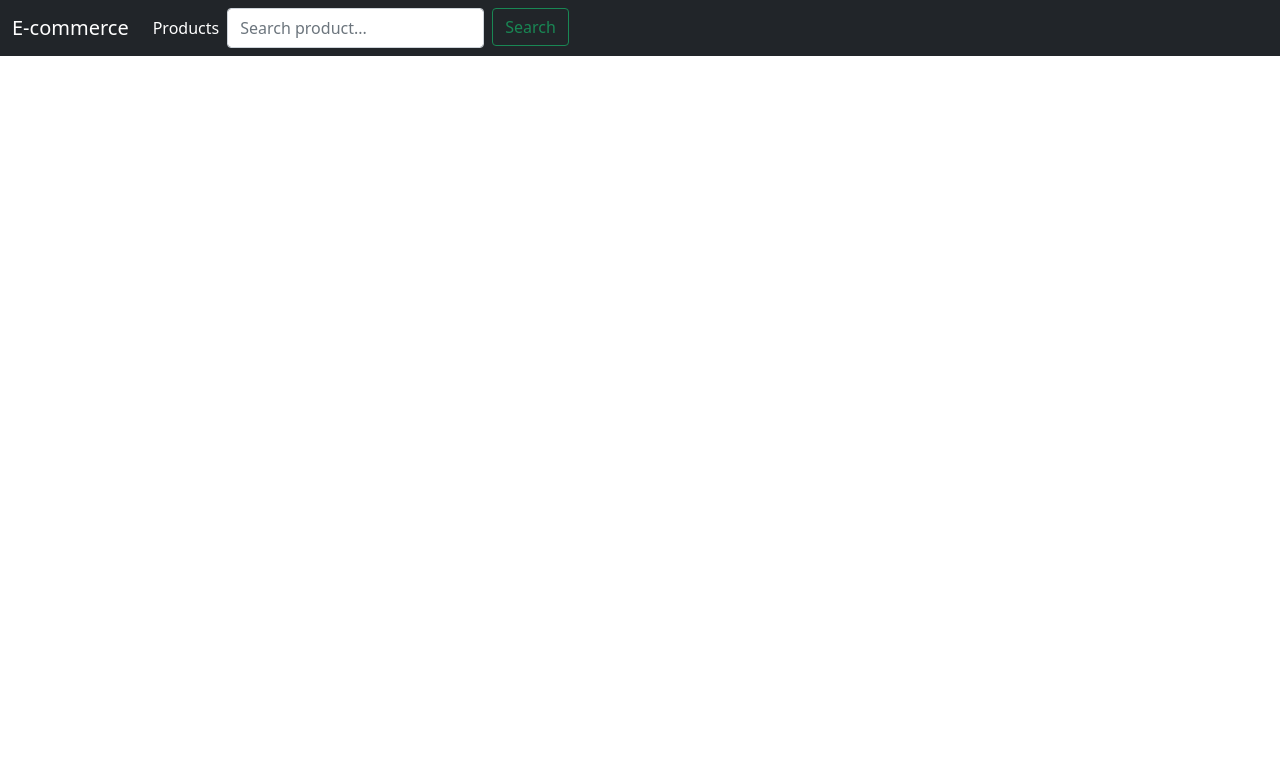
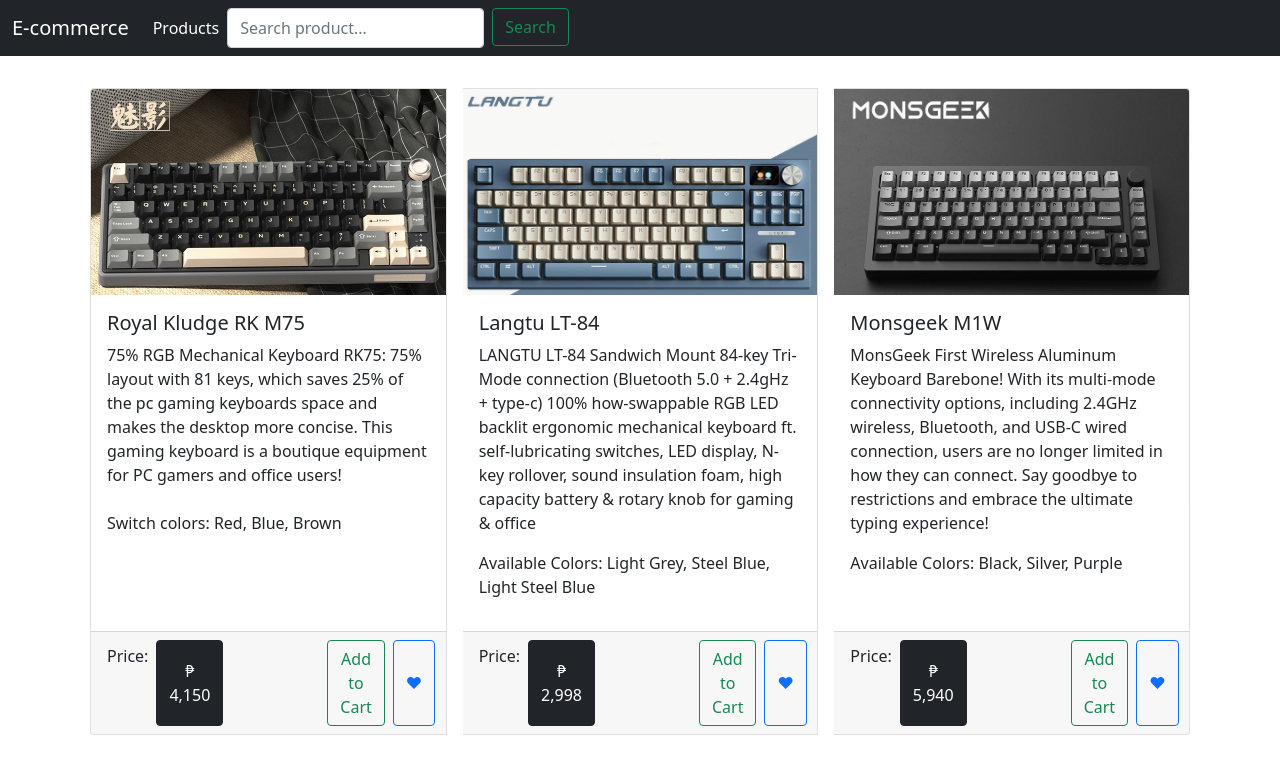
Before and after one commit to Ram-Rodriguez/3_2_bootstrap, a plain HTML site: page index.html in a window 1280 px wide. Drawn offline with nearby package versions, Linux system fonts and the light colour scheme.

Commit message:
Added a products page with cards

```diff
--- a/index.html
+++ b/index.html
@@ -31,5 +31,86 @@
           </div>
         </div>
     </nav>
+    <br>
+
+    <div class="container">
+      <div class="card-group">
+
+          <div class="card m-2" style="width: 18rem;">
+            <img src="productsImages/rk75.jpg" class="card-img-top" alt="...">
+            <div class="card-body">
+              <h5 class="card-title">Royal Kludge RK M75</h5>
+              <p class="card-text">75% RGB Mechanical Keyboard RK75: 75% layout with 81 keys, which saves 25% of the pc gaming keyboards
+                space and makes the desktop more concise. This gaming keyboard is a boutique equipment for PC gamers and office users!
+                <br><br>
+                Switch colors: Red, Blue, Brown
+              </p>
+            </div>
+            <div class="card-footer d-flex">
+              <div class="mt-1">
+                Price:
+              </div>
+              <button type="button" class="btn btn-dark" style="margin-left: 1vh;">₱ 4,150</button>
+              <div class="d-flex justify-content-end" style="margin-left: 13vh;">
+                <button class="btn btn-outline-success" type="submit">Add to Cart</button>
+                <button class="btn btn-outline-primary" type="submit" style="margin-left: 1vh;">♥</button>
+              </div>
+            </div>
+          </div>
+
+
+
+          <div class="card m-2" style="width: 18rem;">
+            <img src="productsImages/langtu84.jpg" class="card-img-top" alt="...">
+            <div class="card-body">
+              <h5 class="card-title">Langtu LT-84</h5>
+              <p class="card-text">LANGTU LT-84 Sandwich Mount 84-key Tri-Mode connection (Bluetooth 5.0 + 2.4gHz + type-c) 100% how-swappable
+                RGB LED backlit ergonomic mechanical keyboard ft. self-lubricating switches, LED display, N-key rollover, sound insulation foam,
+                high capacity battery & rotary knob for gaming & office
+              </p>
+
+              <p>Available Colors: Light Grey, Steel Blue, Light Steel Blue</p>
+            </div>
+            <div class="card-footer d-flex">
+              <div class="mt-1">
+                Price:
+              </div>
+              <button type="button" class="btn btn-dark" style="margin-left: 1vh;">₱ 2,998</button>
+              <div class="d-flex justify-content-end" style="margin-left: 13vh;">
+                <button class="btn btn-outline-success" type="submit">Add to Cart</button>
+                <button class="btn btn-outline-primary" type="submit" style="margin-left: 1vh;">♥</button>
+              </div>
+            </div>
+          </div>
+
+
+
+          <div class="card m-2" style="width: 18rem;">
+            <img src="productsImages/m1w.jpg" class="card-img-top" alt="..." style="width:100%; padding:auto;">
+            <div class="card-body">
+              <h5 class="card-title">Monsgeek M1W</h5>
+              <p class="card-text">MonsGeek First Wireless Aluminum Keyboard Barebone! With its multi-mode connectivity options,
+                including 2.4GHz wireless, Bluetooth, and USB-C wired connection, users are no longer limited in how they can connect.
+                Say goodbye to restrictions and embrace the ultimate typing experience!
+              </p>
+
+              <p>
+                Available Colors: Black, Silver, Purple
+              </p>
+            </div>
+            <div class="card-footer d-flex">
+              <div class="mt-1">
+                Price:
+              </div>
+              <button type="button" class="btn btn-dark" style="margin-left: 1vh;">₱ 5,940</button>
+              <div class="d-flex justify-content-end" style="margin-left: 13vh;">
+                <button class="btn btn-outline-success" type="submit">Add to Cart</button>
+                <button class="btn btn-outline-primary" type="submit" style="margin-left: 1vh;">♥</button>
+              </div>
+            </div>
+          </div>
+
+      </div>
+    </div>
 </body>
 </html>
```
Also changed, not shown: productsImages/langtu84.jpg (added), productsImages/m1w.jpg (added), productsImages/rk75.jpg (added).
